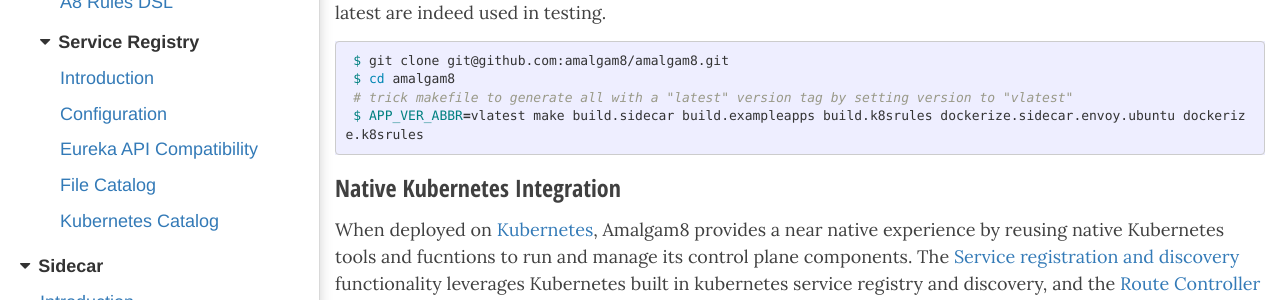
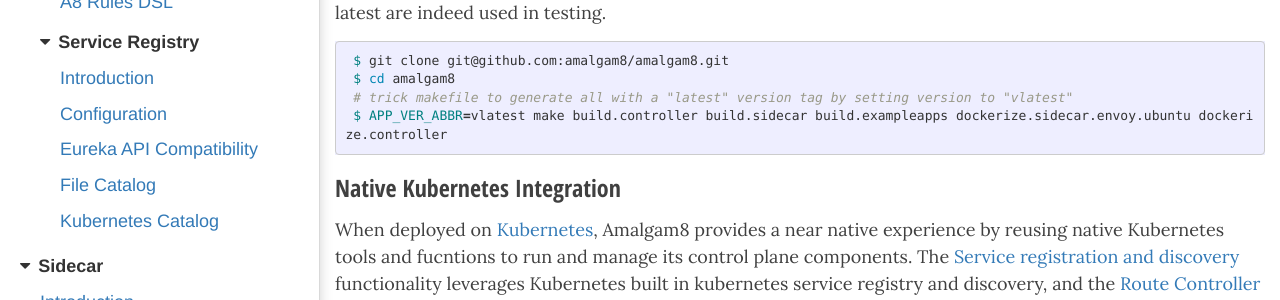
Before and after one commit to amalgam8/amalgam8.github.io, a Jekyll site: the page built from _docs/2-controlplane/1-controller/kubernetes.md, in a window 1280 px wide. Shown: the part 638-938 px from the top of the page. Built offline with Jekyll 4.4.1, drawn with Linux system fonts in a browser that asks for light colours; nearby versions of some CDN libraries.

Commit message:
removed reference to k8srules and replace with controller

````diff
--- a/_docs/2-controlplane/1-controller/kubernetes.md
+++ b/_docs/2-controlplane/1-controller/kubernetes.md
@@ -32,7 +32,7 @@
  $ git clone git@github.com:amalgam8/amalgam8.git
  $ cd amalgam8
  # trick makefile to generate all with a "latest" version tag by setting version to "vlatest"
- $ APP_VER_ABBR=vlatest make build.sidecar build.exampleapps build.k8srules dockerize.sidecar.envoy.ubuntu dockerize.k8srules
+ $ APP_VER_ABBR=vlatest make build.controller build.sidecar build.exampleapps dockerize.sidecar.envoy.ubuntu dockerize.controller
  ```
 
 
````
